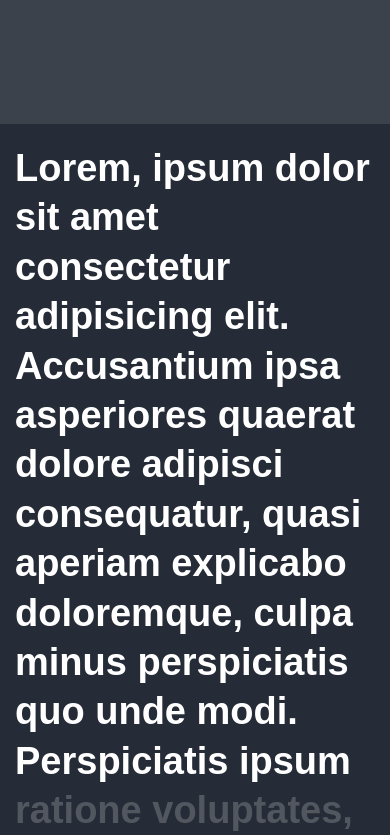
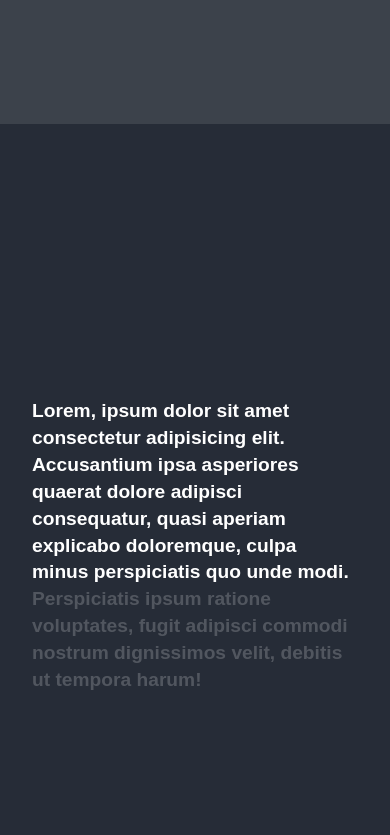
Before and after one commit to anastasia2022be1/text-scroll-opacity, a plain HTML site: page source/project/index.html in a window 390 px wide. Shown: the part 720-1555 px from the top of the page. Drawn offline with Linux system fonts and the light colour scheme.

Commit message:
add adaptive for width 768 and 480

```diff
--- a/source/project/css/style.css
+++ b/source/project/css/style.css
@@ -45,3 +45,34 @@ body {
     top: 3.333%;
     left: 0;
 }
+
+@media (max-width: 768px) {
+  .text-section__value {
+    font-size: 1.5rem;
+    padding-block: 1rem;
+    padding-inline: 1rem;
+    max-width: 100%;
+  }
+
+  .text-section__wrapper {
+    padding-inline: 1rem;
+  }
+
+  .text-section__mask {
+    height: 20%;
+    top: 5%;
+  }
+}
+
+
+@media (max-width: 480px) {
+  .text-section__value {
+    font-size: 1.2rem;
+    line-height: 1.4;
+  }
+
+  .text-section__mask {
+    height: 25%;
+    top: 10%;
+  }
+}
```
